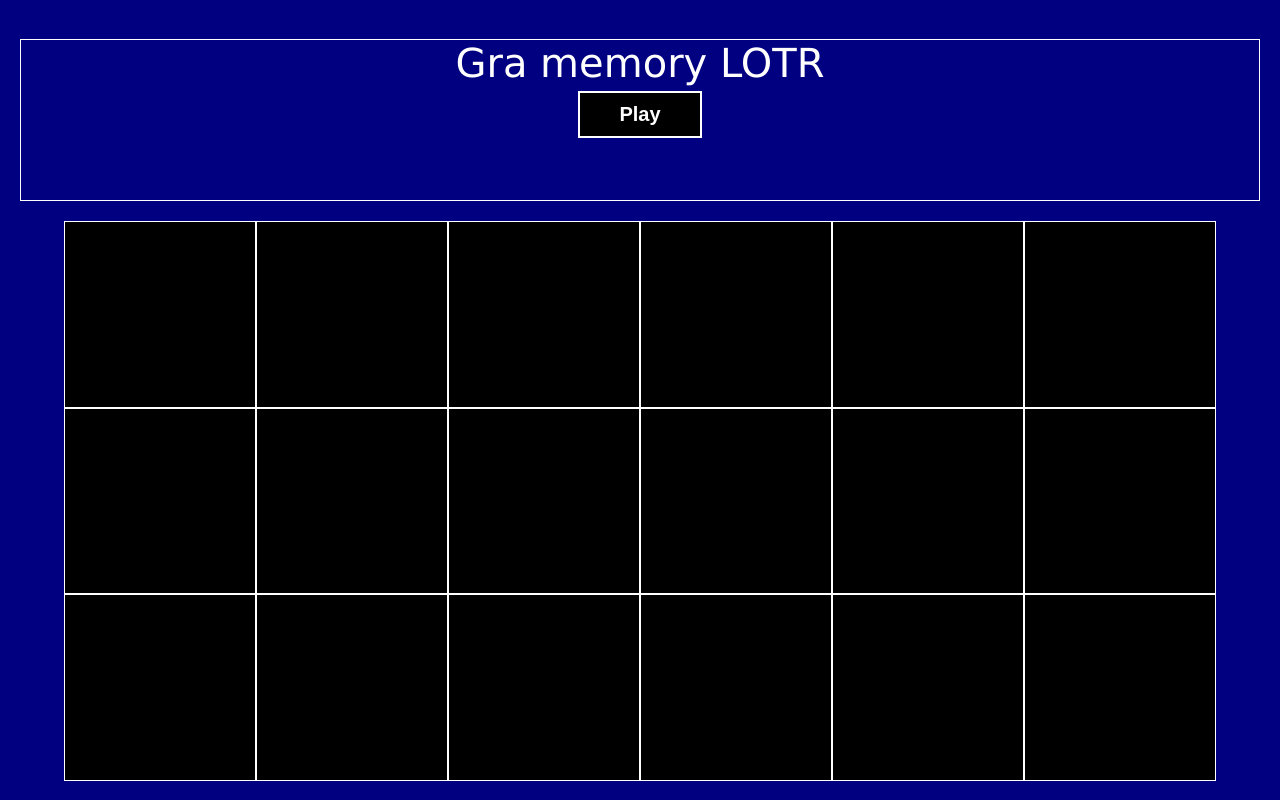
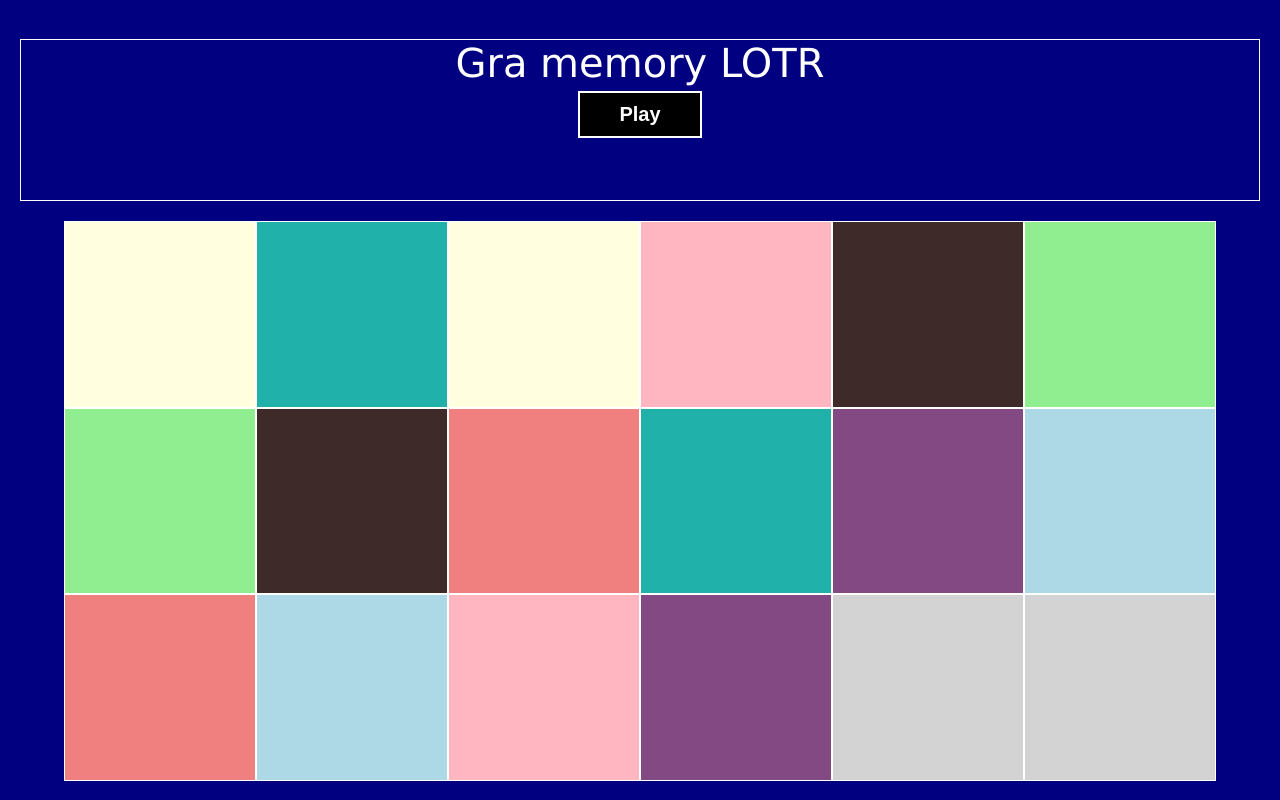
Before and after one commit to jkaznocha/memory-game, a plain HTML site: page index.html in a window 1280 px wide. Both pictures are taken after a click on the button "Play". Drawn offline with Linux system fonts and the light colour scheme.

Commit message:
add function init()

```diff
--- a/main.js
+++ b/main.js
@@ -1,4 +1,4 @@
-const colors = ["lightyellow", "lightseagreen", "lightgreen", "lightblue", "lightcoral", "lightviolet", "lightgrey", "white", "lightpink", "lightyellow", "lightseagreen", "lightgreen", "lightblue", "lightcoral", "lightviolet", "lightgrey", "white", "lightpink"],
+const colors = ["lightyellow", "lightsea", "lightgreen", "lightblue", "lightcoral", "lightviolet", "lightgrey", "lightbrown", "lightpink", "lightyellow", "lightsea", "lightgreen", "lightblue", "lightcoral", "lightviolet", "lightgrey", "lightbrown", "lightpink"],
     btnStart = document.querySelector("button.start");
 
 let div = document.querySelectorAll('div');
@@ -7,12 +7,23 @@ let div = document.querySelectorAll('div');
 const blocks = [...div];
 
 const init = function () {
-    let index = Math.floor(Math.random() * 18);
-    console.log(index)
+
+    blocks.forEach(block => {
+        let index = Math.floor(Math.random() * colors.length);
+        block.classList.add(colors[index]);
+        colors.splice(index, 1);
+    })
+
+    //
+    //
+    // console.log(index)
+    // colors.splice(index, 10);
+    // blocks.splice(index, 1)
+
 }
 
 
-btnStart.addEventListener('click', init)
+btnStart.addEventListener('click', init);
 // const randomNumber = () => {
 
 //     const number = Math.floor(Math.random() * 9),
--- a/style.css
+++ b/style.css
@@ -61,7 +61,7 @@ section div{
     background-color:lightpink;
 }
 
-.lightsee{
+.lightsea{
     background-color:lightseagreen;
 }
 
@@ -85,7 +85,7 @@ section div{
     background-color:lightyellow;
 }
 
-.lightbrow{
+.lightbrown{
     background-color:rgb(63, 42, 42);
 }
 
```
